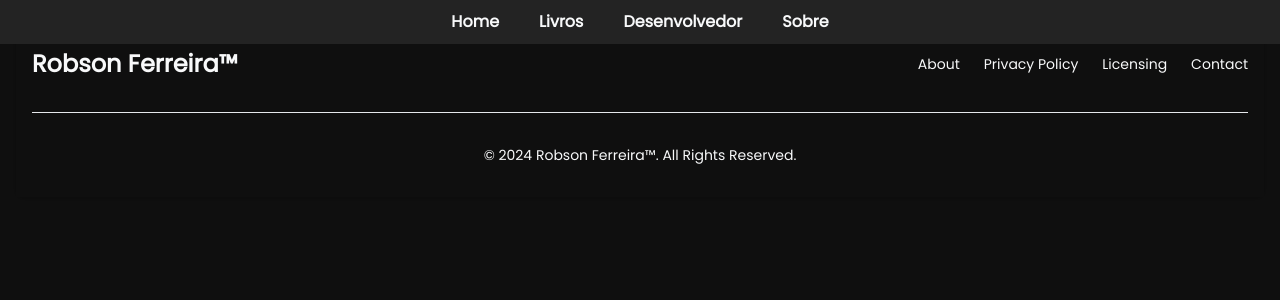
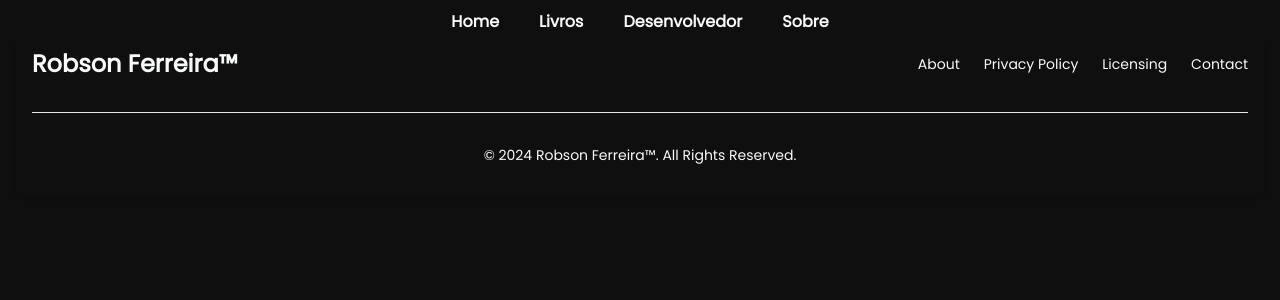
Before and after one commit to RobsonFe/Books-Front, an Angular app: page /navbar in a window 1280 px wide. Shown: the top 300 px of the page. Built offline with nearby package versions, Linux system fonts and the light colour scheme.

Commit message:
update:footerv2

```diff
--- a/src/styles.css
+++ b/src/styles.css
@@ -38,7 +38,7 @@
 
 .navbar {
   width: 100%;
-  background-color: var(--card-bg);
+  background-color: var(--background);
   padding: 10px 30px;
   display: flex;
   justify-content: center;
```
